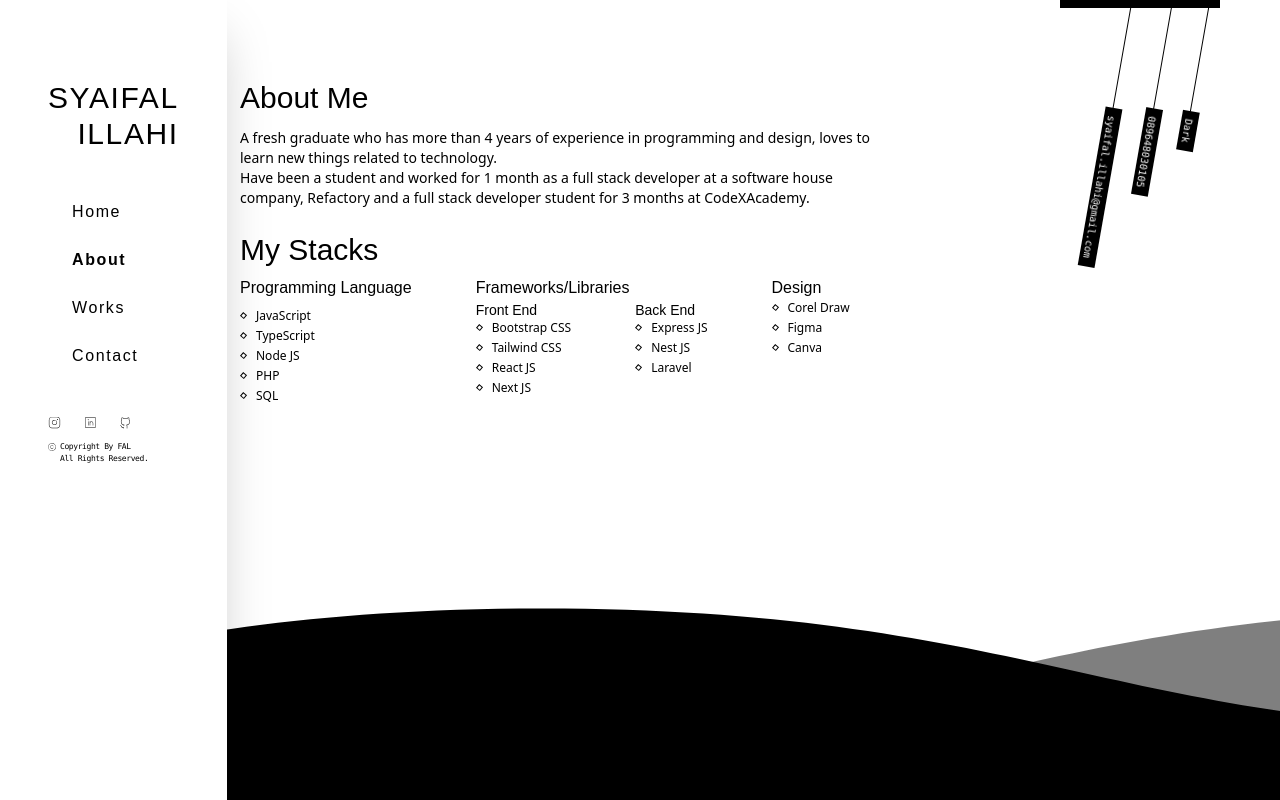
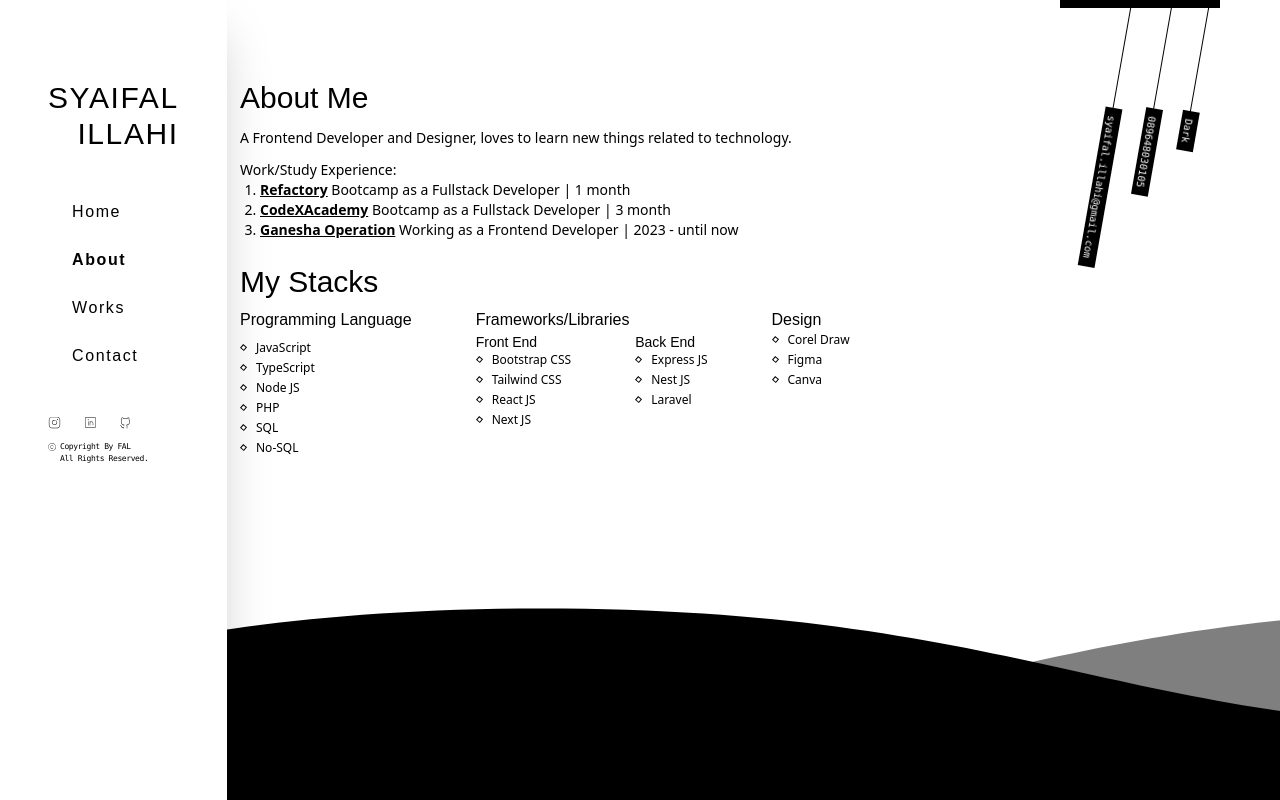
Before and after one commit to Fal-hi/next-portfolio, a Next.js app: page /About in a window 1280 px wide. Built offline with nearby package versions, Linux system fonts and the light colour scheme; a web font is replaced by a local one.

Commit message:
perbaikan di about portfolio

```diff
--- a/pages/About.tsx
+++ b/pages/About.tsx
@@ -1,5 +1,6 @@
 import Layout from "@/components/Layouts";
 import { Dot } from "@/components/icons";
+import Link from "next/link";
 
 const listsPL = [
   {
@@ -21,6 +22,10 @@ const listsPL = [
   {
     id: 5,
     name: "SQL",
+  },
+  {
+    id: 5,
+    name: "No-SQL",
   },
 ];
 
@@ -73,20 +78,41 @@ const listsDesign = [
   },
 ];
 
+const listsWorkOrStudy = [
+  {
+    company: "Refactory",
+    link: "https://www.linkedin.com/school/refactory-id/about/",
+    title: "Bootcamp as a Fullstack Developer | 1 month",
+  },
+  {
+    company: "CodeXAcademy",
+    link: "https://www.linkedin.com/company/codexacademyid/about/",
+    title: "Bootcamp as a Fullstack Developer | 3 month",
+  },
+  {
+    company: "Ganesha Operation",
+    link: "https://www.linkedin.com/company/ganesha-operation/about/",
+    title: "Working as a Frontend Developer | 2023 - until now",
+  },
+]
+
 export default function About() {
   return (
-    <section className="max-w-full md:max-w-[60%] my-8 lg:mt-20 mx-4 md:ml-8">
+    <section className="max-w-full my-8 lg:mt-20 mx-4 md:ml-8">
       <article>
         <h1 className="text-3xl">About Me</h1>
         <p className="font-sans text-sm mt-3">
-          A fresh graduate who has more than 4 years of experience in
-          programming and design, loves to learn new things related to
-          technology.
+        A Frontend Developer and Designer, loves to learn new things related to technology.
           <br />
-          Have been a student and worked for 1 month as a full stack developer
-          at a software house company, Refactory and a full stack developer
-          student for 3 months at CodeXAcademy.
         </p>
+        <p className="font-sans text-sm mt-3">Work/Study Experience:</p>
+        <ul className="list-decimal font-sans text-sm ml-5">
+          {listsWorkOrStudy.map((item, index) => (
+            <li>
+            <Link href={item.link} target="_blank" className="underline font-semibold">{item.company}</Link> {item.title}
+          </li>
+          ))}
+        </ul>
       </article>
       <article className="mt-4 md:mt-6">
         <h1 className="text-3xl">My Stacks</h1>
--- a/pages/Works.tsx
+++ b/pages/Works.tsx
@@ -5,6 +5,7 @@ import Web3 from "@/public/images/web3.jpg";
 import Web4 from "@/public/images/web4.jpg";
 import Web5 from "@/public/images/web5.jpg";
 import Web6 from "@/public/images/web1.jpg";
+import Web7 from "@/public/images/go-expert.png"
 import { Carousel } from "react-responsive-carousel";
 import "react-responsive-carousel/lib/styles/carousel.min.css";
 import { useEffect, useRef, useState } from "react";
@@ -22,41 +23,48 @@ interface ImageList {
 const imageLists: ImageList[] = [
   {
     id: 1,
+    name: Web7,
+    alt: "Ganesha Operation Expert",
+    tech: "Next JS, Nest JS, Tailwind CSS",
+    link: "https://ganeshaoperationexpert.com",
+  },
+  {
+    id: 2,
     name: Web1,
     alt: "Book Search",
     tech: "Next JS, Tailwind CSS",
     link: "https://book-search-fal.netlify.app",
   },
   {
-    id: 2,
+    id: 3,
     name: Web2,
     alt: "Guessing Game",
     tech: "Next JS, Tailwind CSS",
     link: "https://guessing-game-fal.vercel.app",
   },
   {
-    id: 3,
+    id: 4,
     name: Web3,
     alt: "Nest JS CRUD",
     tech: "Nest JS, PostgreSQL, Tailwind CSS",
     link: "https://github.com/Fal-hi/NestJS-CRUD",
   },
   {
-    id: 4,
+    id: 5,
     name: Web4,
     alt: "Express JS CRUD",
     tech: "Express JS, PostgreSQL, Tailwind CSS",
     link: "https://github.com/Fal-hi/ExpressJS-CRUD",
   },
   {
-    id: 5,
+    id: 6,
     name: Web5,
     alt: "React Dashboard Redux Saga",
     tech: "React JS, Redux Saga, PostgreSQL, Tailwind CSS",
     link: "https://github.com/Fal-hi/react-dashboard-redux-saga",
   },
   {
-    id: 6,
+    id: 7,
     name: Web6,
     alt: "UMKM Website",
     tech: "PHP, MySQL, Bootstrap CSS",
--- a/pages/index.tsx
+++ b/pages/index.tsx
@@ -10,7 +10,7 @@ export default function Home() {
             <h1 className="mt-2 lg:mt-6">I`m A Professional</h1>
           </div>
           <h3 className="text-2xl font-light font-sans tracking-wide mt-4 lg:mt-8 mb-12">
-            FullStack Developer
+            Frontend Developer
           </h3>
           <div>
             <Link
```
Also changed, not shown: public/images/go-expert.png (added).
